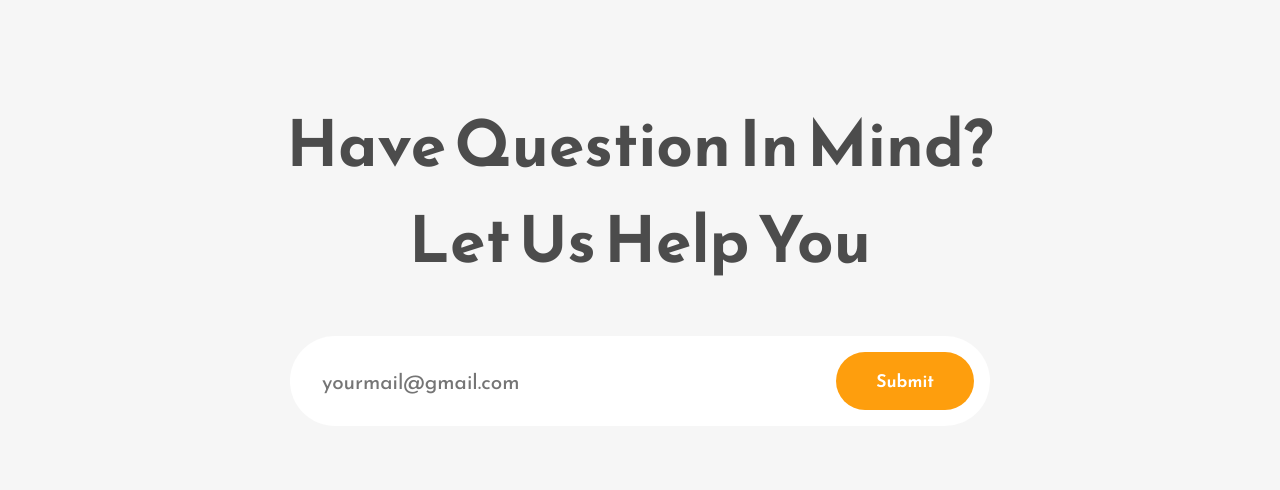
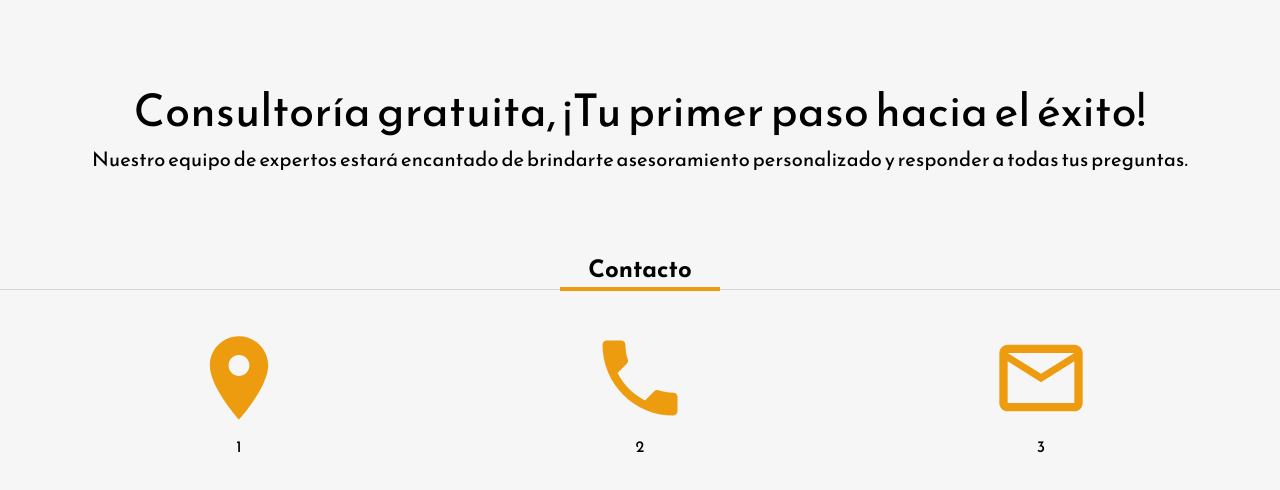
Before and after one commit to JacobCanDev/LandingPageNegocio, a React (Create React App) app: page /Contact in a window 1280 px wide. Shown: the top 490 px of the page. Built offline with nearby package versions, Linux system fonts and the light colour scheme.

Commit message:
Contacto

```diff
--- a/src/App.js
+++ b/src/App.js
@@ -1,4 +1,5 @@
 import "./App.css";
+import "./Estilos/Contact.css";
 import Home from "./Components/Home";
 import About from "./Components/About";
 import Work from "./Components/Work";
--- a/src/Components/Contact.jsx
+++ b/src/Components/Contact.jsx
@@ -1,15 +1,44 @@
 import React from "react";
+import {Grid,Icon,IconButton, Tooltip, Typography} from "@mui/material";
+import { Fragment } from "react";
+import LocationOnIcon from '@mui/icons-material/LocationOn';
+import PhoneIcon from '@mui/icons-material/Phone';
+import MailOutlineIcon from '@mui/icons-material/MailOutline';
 
 const Contact = () => {
+  const textTittle = "Consultoría gratuita, ¡Tu primer paso hacia el éxito!";
+
   return (
-    <div className="contact-page-wrapper">
-      <h1 className="primary-heading">Have Question In Mind?</h1>
-      <h1 className="primary-heading">Let Us Help You</h1>
-      <div className="contact-form-container">
-        <input type="text" placeholder="yourmail@gmail.com" />
-        <button className="secondary-button">Submit</button>
-      </div>
-    </div>
+    <Grid container>
+      <Grid item xs={12} className="ContentContact">
+        <Typography className="Contact-title">{textTittle}</Typography>
+        <Typography className="Contact-text">Nuestro equipo de expertos estará encantado de brindarte asesoramiento personalizado y responder a todas tus preguntas.</Typography>
+      </Grid>
+      <Grid item xs={12} className="title-orange">
+					<h2>Contacto</h2>
+          <h2 className="title-orange-hr"></h2>
+      </Grid>
+      <Grid container className="content-icon-contact">
+        <Grid item xs={4}>
+          <Grid className="Imagen-Contact">
+            <LocationOnIcon className="icon-contact"></LocationOnIcon>
+            <Typography color="black">{"1"}</Typography>
+          </Grid>
+        </Grid>
+        <Grid item xs={4}>
+          <Grid className="Imagen-Contact">
+          <PhoneIcon className="icon-contact"></PhoneIcon>
+            <Typography color="black">{"2"}</Typography>
+          </Grid>
+        </Grid>
+        <Grid item xs={4}>
+          <Grid className="Imagen-Contact">
+            <MailOutlineIcon className="icon-contact"></MailOutlineIcon>
+            <Typography color="black">{"3"}</Typography>
+          </Grid>
+        </Grid>
+      </Grid>
+    </Grid>
   );
 };
 
--- /dev/null
+++ b/src/Estilos/Contact.css
@@ -0,0 +1,40 @@
+.ContentContact{
+    padding: 6%;
+    text-align: center;
+}
+
+.title-orange {
+    position: relative;
+    border-bottom: 1px solid #d5d5d5;
+    text-align: center;
+    margin-bottom: 40px;
+}
+
+.title-orange-hr{
+    margin: 0 auto -2px auto;
+    width: 160px;
+    border-top: 4px solid #ed9b0f;
+}
+
+.content-icon-contact{
+    padding: 3%;
+    text-align: center;
+}
+
+.Contact-title{
+    font-size: 45px !important;
+}
+
+.Contact-text{
+    font-size: 20px !important;
+}
+
+.Imagen-Contact{
+    display: inline-block;
+    width: 90%;
+}
+
+.icon-contact{
+    color: #ed9b0f !important;
+    font-size: 100px !important;
+}
```
